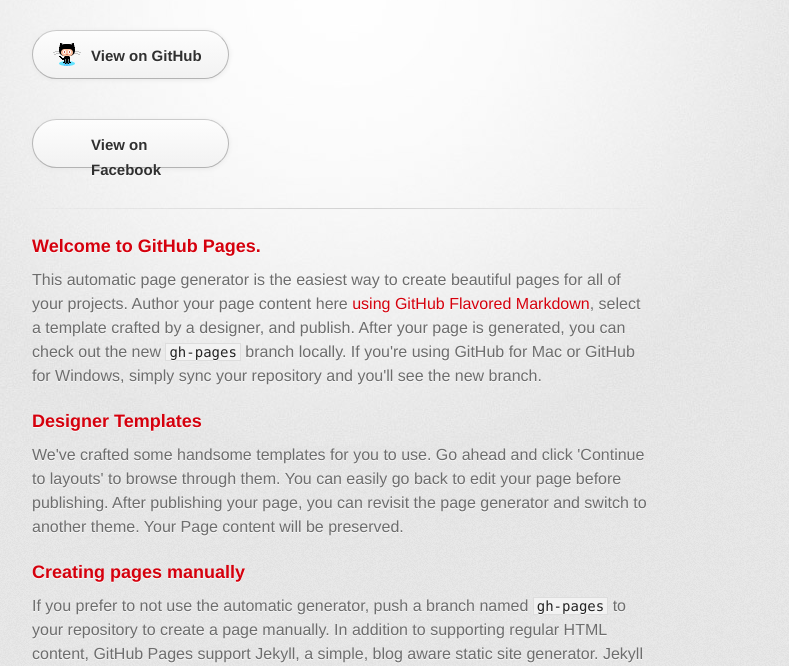
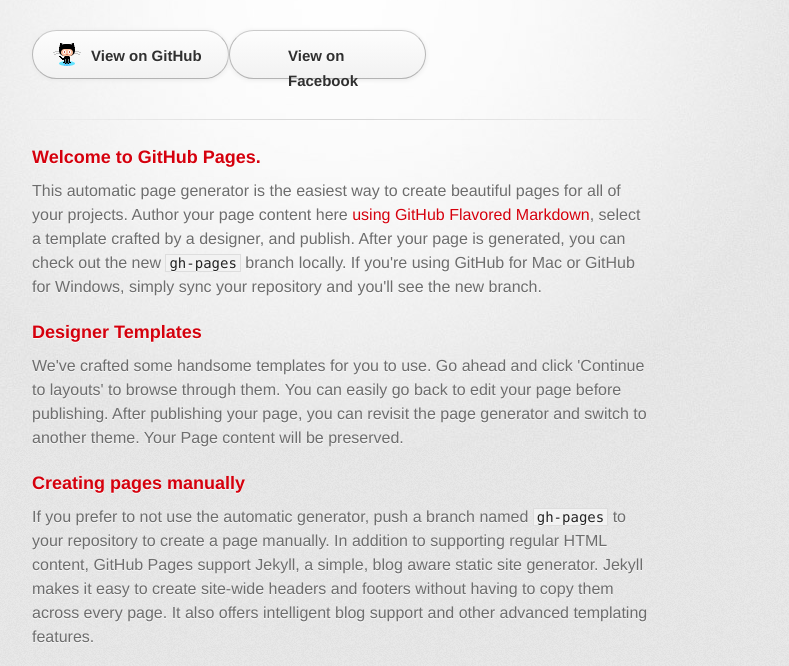
Before and after one commit to evonsdesigns/evonsdesigns, a plain HTML site: page index.html in a window 1280 px wide. Shown: the part 127-793 px from the top of the page, without its empty margins (298-1087 px from the left). Drawn offline with Linux system fonts and the light colour scheme; a web font is replaced by a local one.

Commit message:
Update index.html

```diff
--- a/index.html
+++ b/index.html
@@ -24,9 +24,8 @@
 
         <section id="downloads" class="clearfix">
           <a href="https://github.com/evonsdesigns" id="view-on-github" class="button"><span>View on GitHub</span></a>
-        </section>
-        <section id="downloads" class="clearfix">
-          <a href="https://github.com/evonsdesigns" id="view-on-facebook" class="button"><span>View on Facebook</span></a>
+
+          <a href="https://facebook.com/evonsdesigns" id="view-on-facebook" class="button"><span>View on Facebook</span></a>
         </section>
         <hr>
 
```
